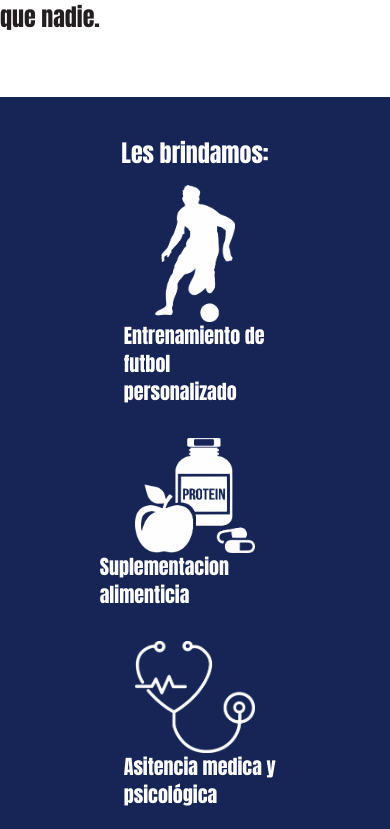
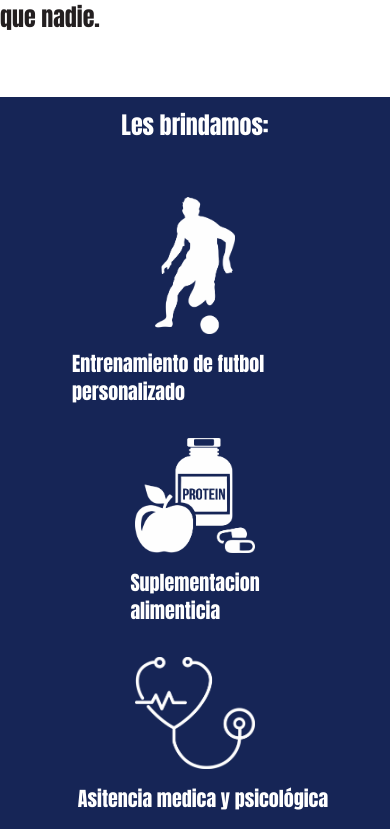
Before and after one commit to MrSek18/ong_frontend_production, a React (Vite) app: page / in a window 390 px wide. Shown: the part 1195-2024 px from the top of the page. Built offline with nearby package versions, Linux system fonts and the light colour scheme.

Commit message:
responsive design

```diff
--- a/src/components/HeroAlienta.jsx
+++ b/src/components/HeroAlienta.jsx
@@ -137,32 +137,38 @@ export default function HeroAlienta() {
         <div id="Justificacion-sec-1"
         className="relative w-full h-auto flex flex-col lg:flex-row justify-between items-center mt-10 ">
             {/* contendio sec 1 */}
-            <div className="w-full lg:w-[60%] h-full lg:absolute lg:left-0 lg:top-0 bg-blue-950 clip-inverted-flag p-10 ">
-              <h1 className="text-white text-center lg:text-left text-2xl">Les brindamos:</h1>
-              <div className="flex flex-col w-full h-full items-center justify-center gap-4">
+            <div className="w-full lg:w-[65%] h-full lg:absolute lg:left-0 lg:top-0 bg-blue-950 clip-inverted-flag ">
+              <h1 className="text-white text-center lg:text-left text-2xl mt-3">Les brindamos:</h1>
+              <div className="flex flex-col w-full h-full items-center justify-center gap-4   p-10 ">
                 {/* Fila superior */}
-                <div className="flex flex-col md:flex-row w-2/3 md:w-full h-auto gap-4 ">
-                  <div className="flex flex-col sm:flex-row w-full lg:w-1/2 items-center justify-left p-4 ">
+                <div className="flex flex-col sm:flex-row w-full md:w-full h-auto gap-4  ">
+                  <div className="flex flex-col sm:flex-row w-full lg:w-1/2 items-center justify-left p-4 gap-4 md-gap-0">
                     <img src={icono1} alt="" className="w-20 h-auto" />
                     <p className="text-white ml-4 text-left text-xl">
                       Entrenamiento de futbol personalizado
                     </p>
                   </div>
 
-                  <div className="flex flex-col sm:flex-row w-full lg:w-1/2 items-center justify-left ">
+                  <div className="flex flex-col sm:flex-row w-full lg:w-1/2 items-center justify-left gap-4 md-gap-0">
                     <img src={icono3} alt="" className="w-30 h-auto" />
-                    <p className="text-white ml-2 text-left text-xl">
-                      Suplementacion alimenticia
-                    </p>
+                    <div className="flex flex-col 2xl:flex-row">
+                       <p className="text-white text-left text-xl">
+                        Suplementacion
+                      </p>
+                      <p className="text-white text-left text-xl">
+                        alimenticia
+                      </p>
+                    </div>
+
                   </div>
                 </div>
                 {/* Fila inferior */}
-                <div className="flex flex-col md:flex-row w-2/3 md:w-full h-auto gap-4">
-                  <div className="flex flex-col sm:flex-row w-full lg:w-1/2 items-center justify-left p-4 ">
+                <div className="flex flex-col sm:flex-row w-full md:w-full h-auto gap-4 ">
+                  <div className="flex flex-col sm:flex-row w-full lg:w-1/2 items-center justify-left p-4 gap-4 md-gap-0">
                     <img src={icono2} alt="" className="w-30 h-auto"/>
                     <p className="text-white ml-4 text-left text-xl">Asitencia medica y psicológica</p>
                   </div>
-                  <div className="flex flex-col sm:flex-row w-full lg:w-1/2 items-center justify-left p-4 ">
+                  <div className="flex flex-col sm:flex-row w-full lg:w-1/2 items-center justify-left p-4 gap-4 md-gap-0">
                     <img src={icono4} alt="" className="w-30 h-auto"/>
                     <p className="text-white ml-4 text-left text-xl">Apoyo educativo y emocional</p>
                   </div>
```
